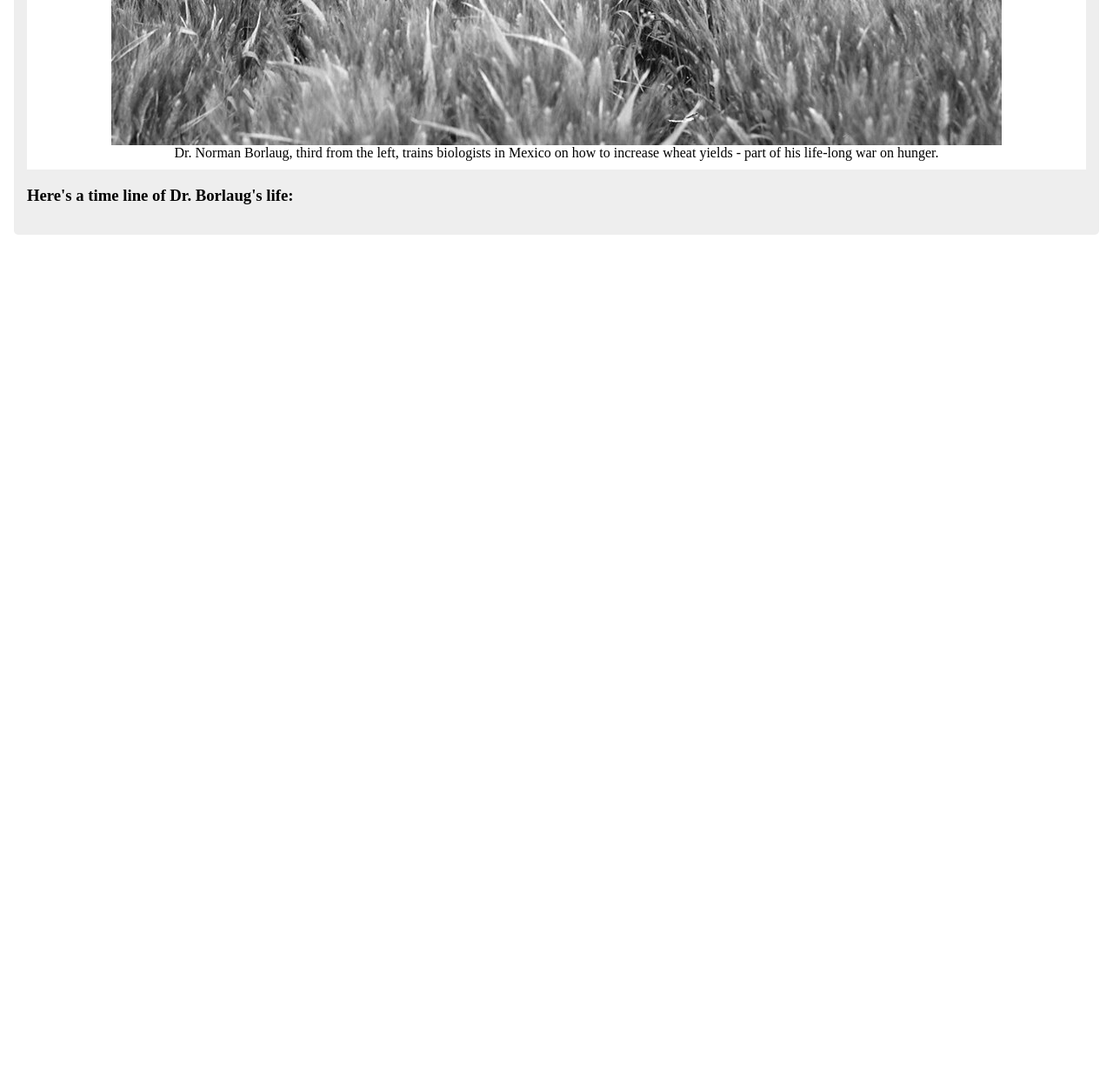
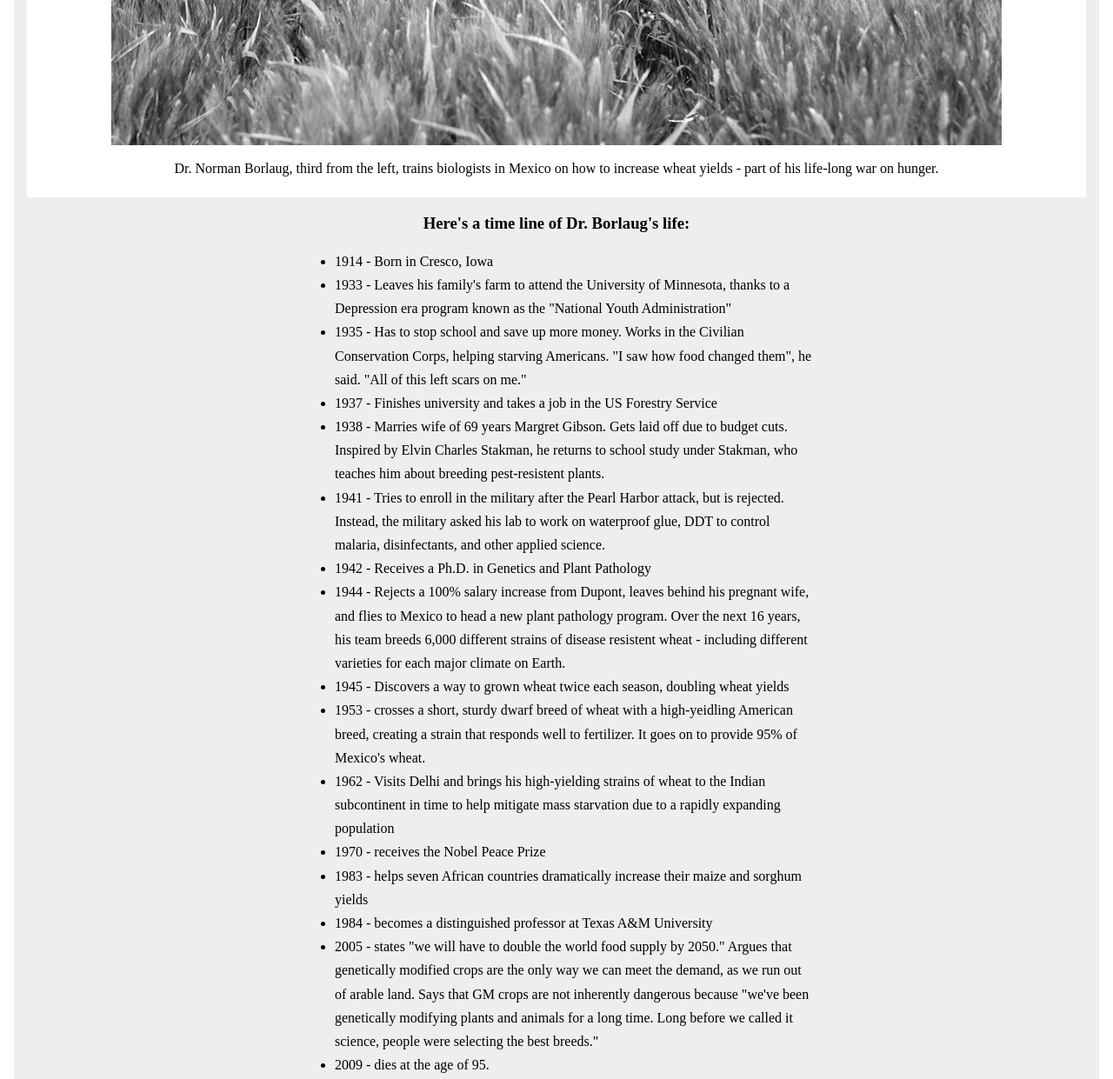
Before and after one commit to Soraya132/soraya-and-mulkemu, a plain HTML site: page index.html in a window 1280 px wide. Shown: the part 669-1910 px from the top of the page at 87% size. Before the commit the page ends 969 px from the top, so only its background shows below. Drawn offline with Linux system fonts and the light colour scheme.

Commit message:
add the third part of the page

```diff
--- a/index.html
+++ b/index.html
@@ -14,13 +14,34 @@
         <h1 id="title">Dr.Norman Borlaug</h1>
         <p>The man who saved a billion lives</p>
         <div id="img-div">
-            <img id="image" src="./image/tribute.png" alt="image">
+            <img id="image" src="./image/tribute.png" alt="">
             <div id="img-caption">
                 Dr. Norman Borlaug, third from the left, trains biologists in Mexico on how to increase wheat yields -
                 part of his life-long war on hunger.
             </div>
         </div>
         <h3 id="tribute-info">Here's a time line of Dr. Borlaug's life:</h3>
-    </main>
-</body>
-</html>
+
+        <ul>
+            <li>1914 - Born in Cresco, Iowa</li>
+            <li>1933 - Leaves his family's farm to attend the University of Minnesota, thanks to a Depression era program known as the "National Youth Administration"</li>
+            <li>1935 - Has to stop school and save up more money. Works in the Civilian Conservation Corps, helping starving Americans. "I saw how food changed them", he said. "All of this left scars on me."</li>
+            <li>1937 - Finishes university and takes a job in the US Forestry Service</li>
+            <li>1938 - Marries wife of 69 years Margret Gibson. Gets laid off due to budget cuts. Inspired by Elvin Charles Stakman, he returns to school study under Stakman, who teaches him about breeding pest-resistent plants.</li>
+            <li>1941 - Tries to enroll in the military after the Pearl Harbor attack, but is rejected. Instead, the military asked his lab to work on waterproof glue, DDT to control malaria, disinfectants, and other applied science.</li>
+            <li>1942 - Receives a Ph.D. in Genetics and Plant Pathology</li>
+            <li>1944 - Rejects a 100% salary increase from Dupont, leaves behind his pregnant wife, and flies to Mexico to head a new plant pathology program. Over the next 16 years, his team breeds 6,000 different strains of disease resistent wheat - including different varieties for each major climate on Earth.</li>
+            <li>1945 - Discovers a way to grown wheat twice each season, doubling wheat yields</li>
+            <li>1953 - crosses a short, sturdy dwarf breed of wheat with a high-yeidling American breed, creating a strain that responds well to fertilizer. It goes on to provide 95% of Mexico's wheat.</li>
+            <li>1962 - Visits Delhi and brings his high-yielding strains of wheat to the Indian subcontinent in time to help mitigate mass starvation due to a rapidly expanding population</li>
+            <li>1970 - receives the Nobel Peace Prize</li>
+            <li>1983 - helps seven African countries dramatically increase their maize and sorghum yields</li>
+            <li>1984 - becomes a distinguished professor at Texas A&M University</li>
+            <li>2005 - states "we will have to double the world food supply by 2050." Argues that genetically modified crops are the only way we can meet the demand, as we run out of arable land. Says that GM crops are not inherently dangerous because "we've been genetically modifying plants and animals for a long time. Long before we called it science, people were selecting the best breeds."</li>
+            <li>2009 - dies at the age of 95.</li>
+        </ul>
+
+
+
+        </main>
+        </body>
--- a/styles.css
+++ b/styles.css
@@ -32,5 +32,18 @@ p{
 }
 
 #img-caption{
-    text-align: center
+    text-align: center;
+    margin-top: 18px;
+    margin-bottom: 14px;
 }
+#tribute-info{
+    text-align: center;
+    font-weight: bold;
+}
+
+ul {
+    max-width: 550px;
+    margin: 0 auto 50px auto;
+    text-align: left;
+    line-height: 1.7;
+}
```
